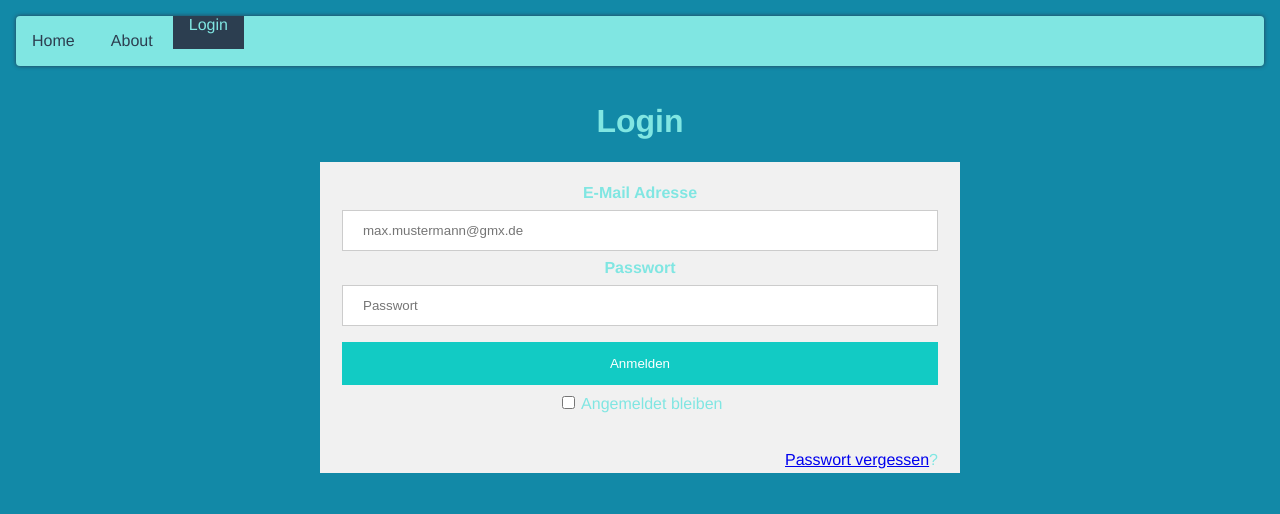
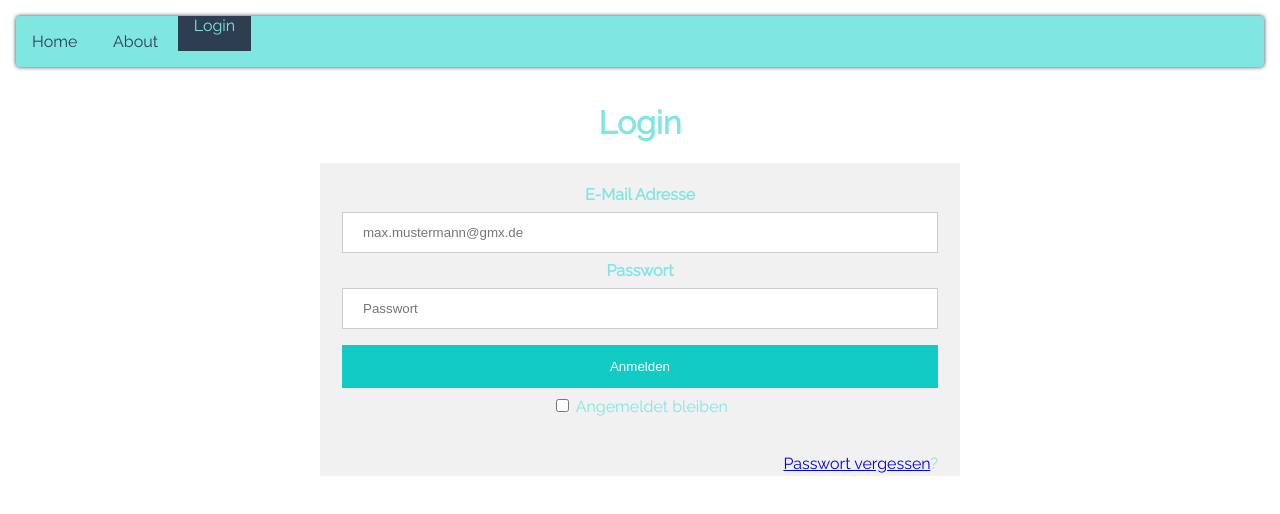
Before and after one commit to NeighborhoodAid/frontend, a Vue app: page /login in a window 1280 px wide. Shown: the top 514 px of the page. Built offline with nearby package versions, Linux system fonts and the light colour scheme.

Commit message:
Changed font to 'Raleway'

```diff
--- a/src/App.vue
+++ b/src/App.vue
@@ -22,13 +22,14 @@
 </script>
 
 <style lang="scss">
+@import url('https://fonts.googleapis.com/css2?family=Raleway:wght@100;400&display=swap');
   #app {
-    font-family: Avenir, Helvetica, Arial, sans-serif;
+    font-family: 'Raleway', Avenir, Helvetica, Arial, sans-serif;
     -webkit-font-smoothing: antialiased;
     -moz-osx-font-smoothing: grayscale;
     text-align: center;
     color: #80E6E2;
-    background: #1289A7;
+    //background: #1289A7;
 
     height: 100%;
     overflow: auto;
```
